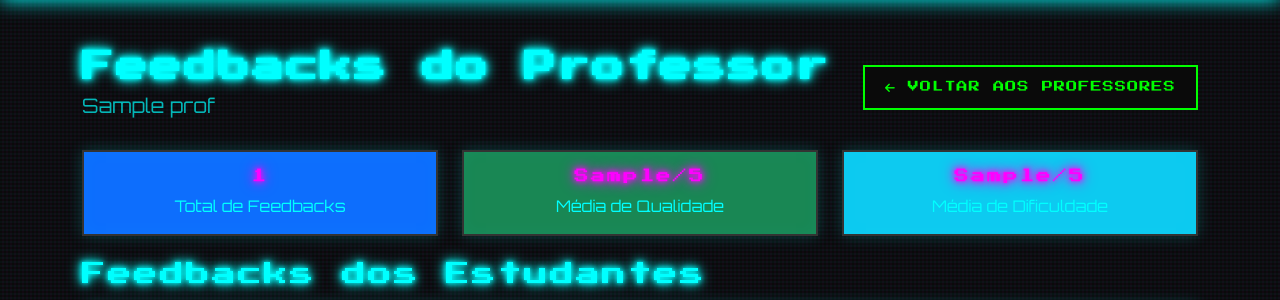
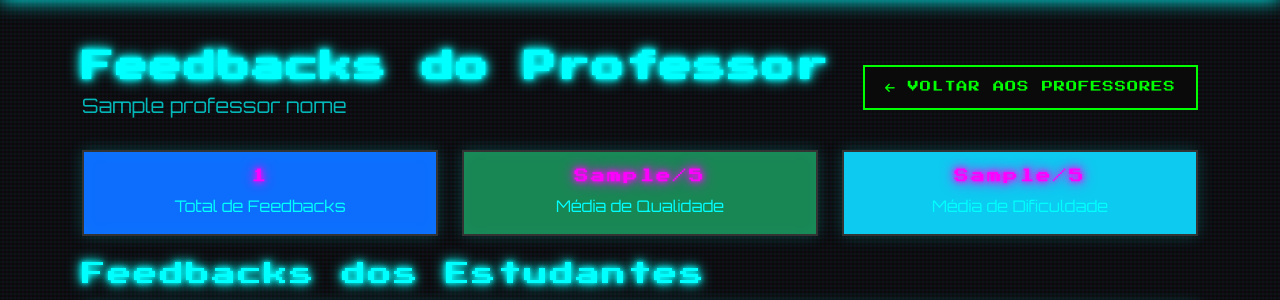
Before and after one commit to leandro-coelhos/AvaliaUNB, a Flask app: template templates/feedbacks_detalhes.html in a window 1280 px wide. Shown: the part 59-359 px from the top of the page. Run offline with Flask 3, Linux system fonts and the light colour scheme; tables that the repository leaves empty hold one stand-in row (values such as "Sample post"); the template is opened without the code that fills it: values that come from a table or form of the project are taken from there, most other values are stand-ins (such as "Sample title", 1, 10 or a date in 2020).

Commit message:
Assistant checkpoint: Corrigir referências indefinidas no template
Assistant generated file changes:
- templates/feedbacks_detalhes.html: Corrigir referência indefinida à variável professor

---

User prompt:

Erro ao buscar feedbacks: 'professor' is undefined

Replit-Commit-Author: Assistant
Replit-Commit-Session-Id: b056209b-5aec-448b-a2a3-ea6db6d0f1d9

```diff
--- a/templates/feedbacks_detalhes.html
+++ b/templates/feedbacks_detalhes.html
@@ -1,6 +1,6 @@
 {% extends "base.html" %}
 
-{% block title %}Feedbacks - Professor {{ professor.nome_professor }} - AvaliaUNB{% endblock %}
+{% block title %}Feedbacks - Professor {{ professor_nome }} - AvaliaUNB{% endblock %}
 
 {% block content %}
 <div class="container mt-5">
@@ -9,9 +9,9 @@
             <div class="d-flex justify-content-between align-items-center mb-4">
                 <div>
                     <h2 class="fw-bold">Feedbacks do Professor</h2>
-                    <h5 class="text-muted">{{ professor.nome_professor }}</h5>
+                    <h5 class="text-muted">{{ professor_nome }}</h5>
                 </div>
-                <a href="{{ url_for('professores_por_disciplina', codigo_disciplina=feedbacks[0].disciplina_codigo if feedbacks else 'CIC0004') }}" class="btn btn-outline-primary">
+                <a href="{{ url_for('professores_por_disciplina', codigo_disciplina=disciplina_codigo) }}" class="btn btn-outline-primary">
                     <i class="fas fa-arrow-left"></i> Voltar aos Professores
                 </a>
             </div>
```
